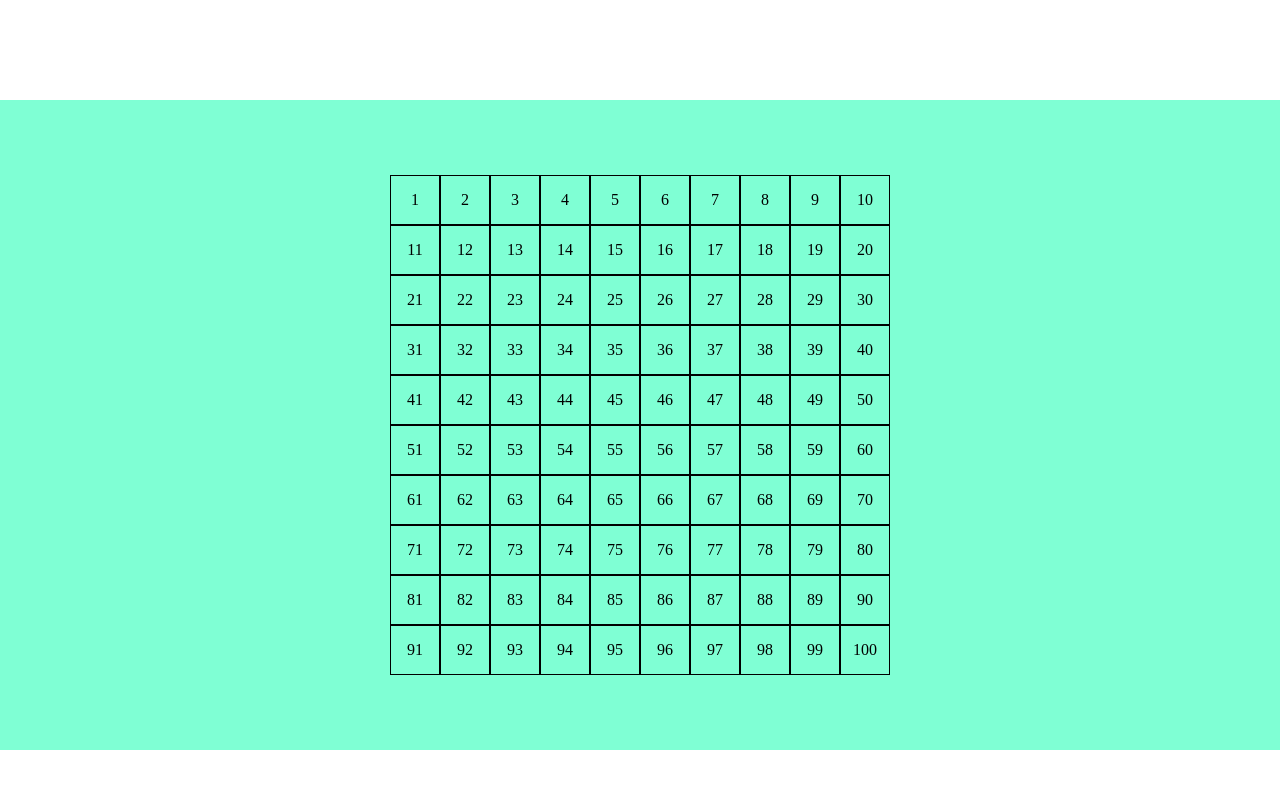
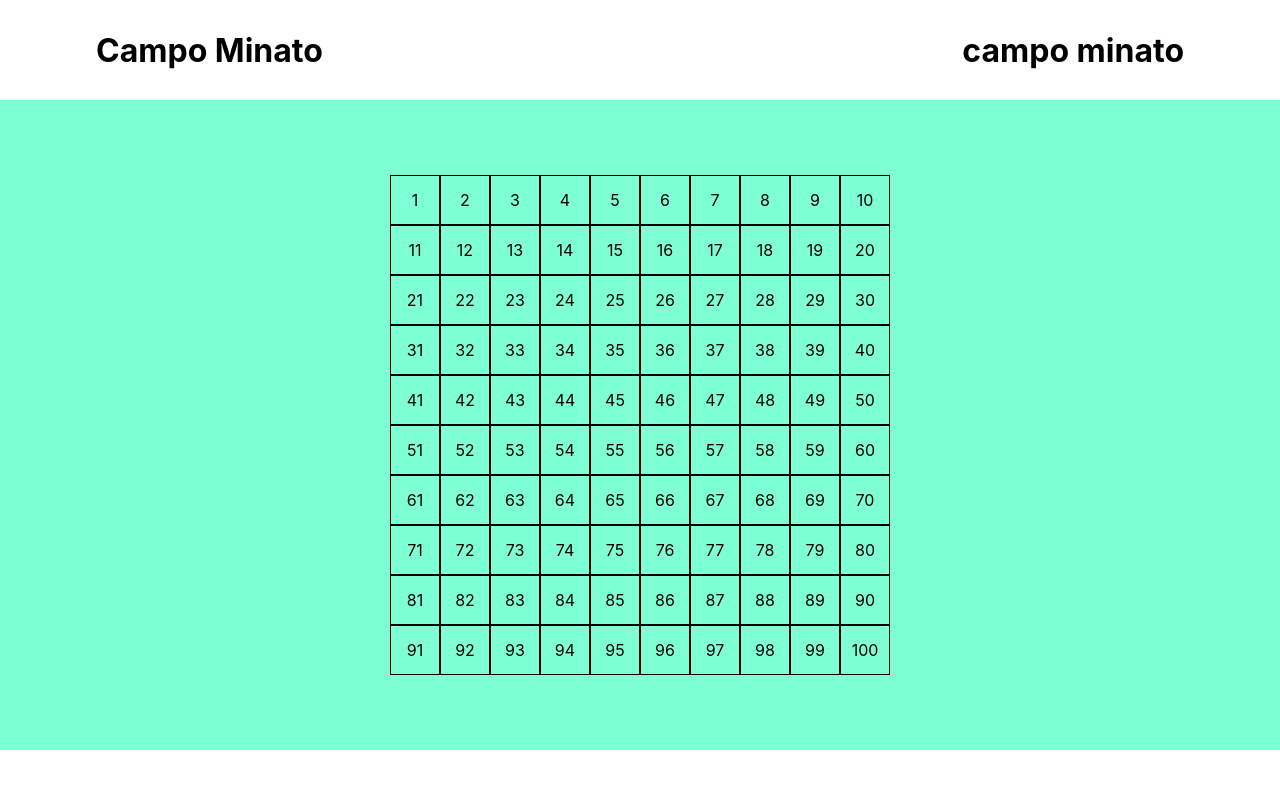
Before and after one commit to Fede180600/js-campominato-grid, a plain HTML site: page index.html in a window 1280 px wide. Drawn offline with Linux system fonts and the light colour scheme.

```diff
--- a/css/style.css
+++ b/css/style.css
@@ -5,6 +5,9 @@
     box-sizing: border-box;
 }
 /* COMMON */
+html {
+    font-family: -apple-system, BlinkMacSystemFont, 'Segoe UI', Roboto, Oxygen, Ubuntu, Cantarell, 'Open Sans', 'Helvetica Neue', sans-serif;
+}
 .active {
     background-color: cornflowerblue;
     color: white;
@@ -16,6 +19,16 @@
 
 header {
     height: 100px;
+}
+
+.container {
+    width: 85%;
+    height: 100%;
+    max-width: 1100px;
+    margin: 0 auto;
+    display: flex;
+    justify-content: space-between;
+    align-items: center;
 }
 
 main{
--- a/index.html
+++ b/index.html
@@ -11,7 +11,17 @@
 
     <div class="app-wrapper">
         <!-- HEADER -->
-        <header></header>
+        <header>
+            <div class="container">
+                <div class="header-left">
+                    <h1>Campo Minato</h1>
+                </div>
+
+                <div class="header-right">
+                    <h1>campo minato</h1>
+                </div>
+            </div>
+        </header>
         <!-- /HEADER -->
 
         <!-- MAIN -->
```
Also changed, not shown: img/Logo.png (added).
